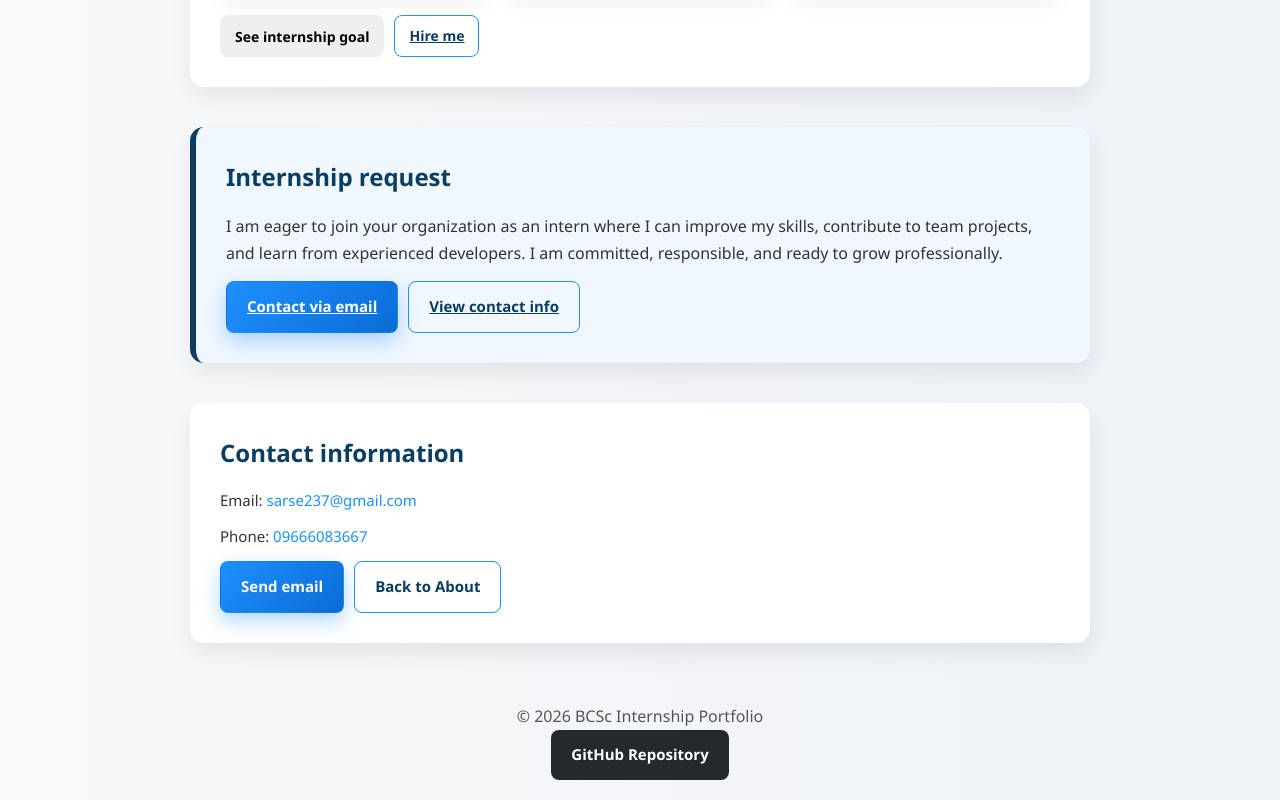
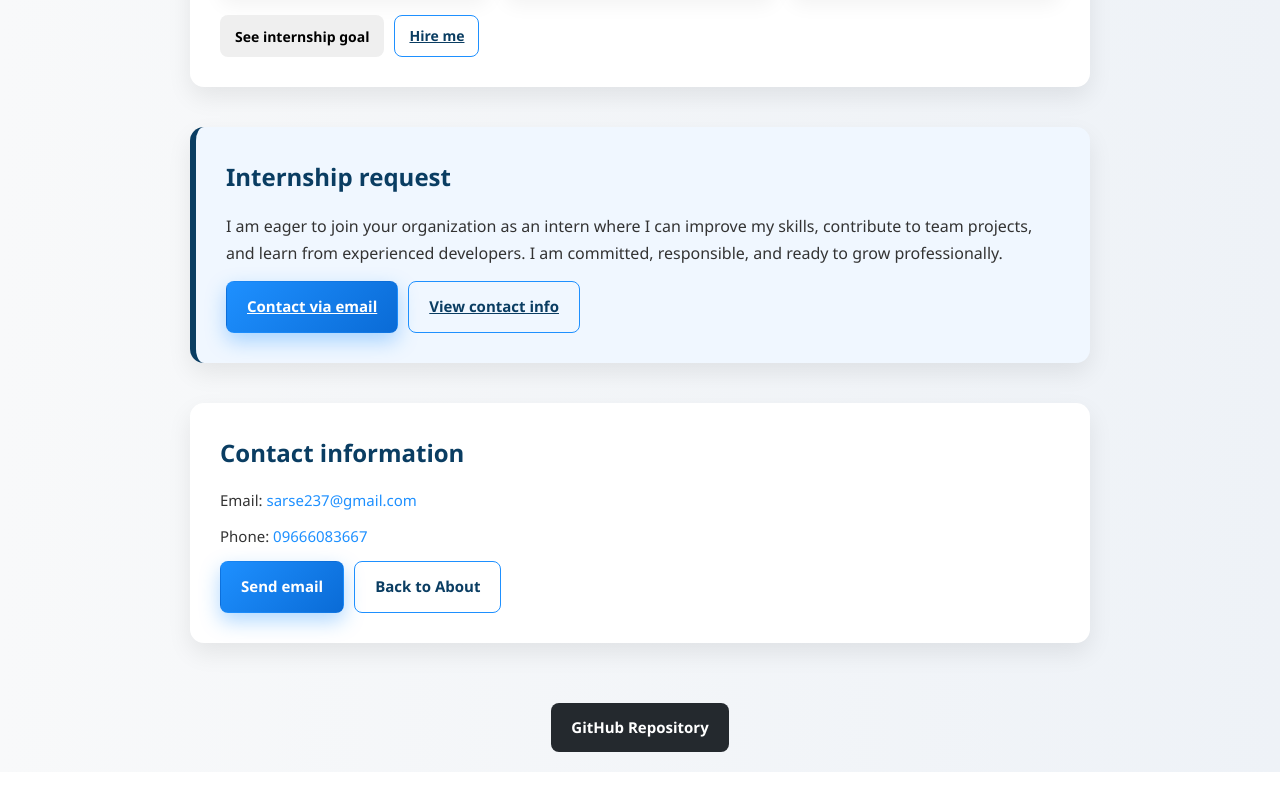
Before and after one commit to Sesar5899/Se-Sar-Lin-Lat-Wai-Portfolio, a plain HTML site: page index.html in a window 1280 px wide. Shown: the part 1215-2015 px from the top of the page. After the commit the page ends 1987 px from the top, so only its background shows below. Drawn offline with Linux system fonts and the light colour scheme.

Commit message:
Update index.html

```diff
--- a/index.html
+++ b/index.html
@@ -125,7 +125,7 @@
 
     <!-- FOOTER -->
     <footer>
-        <p>© 2026 BCSc Internship Portfolio</p>
+
         <!-- GitHub link in footer -->
         <a class="btn github" href="https://github.com/Sesar5899/SeSarLinLatWai-Portfolio" target="_blank">GitHub
             Repository</a>
```
